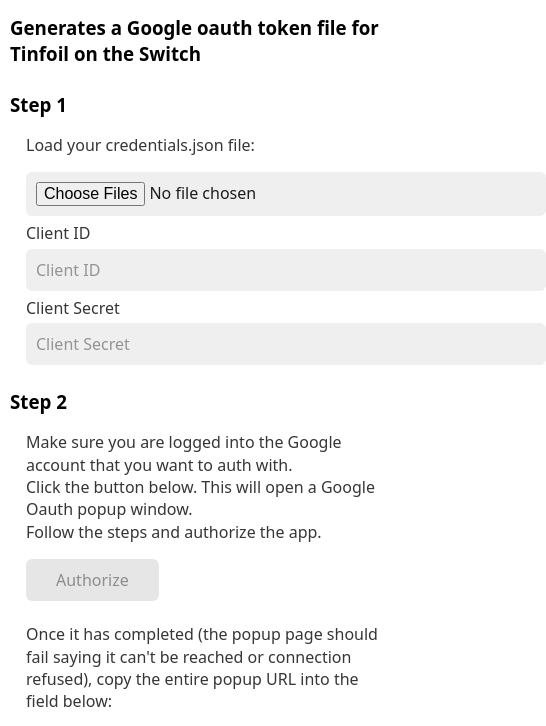
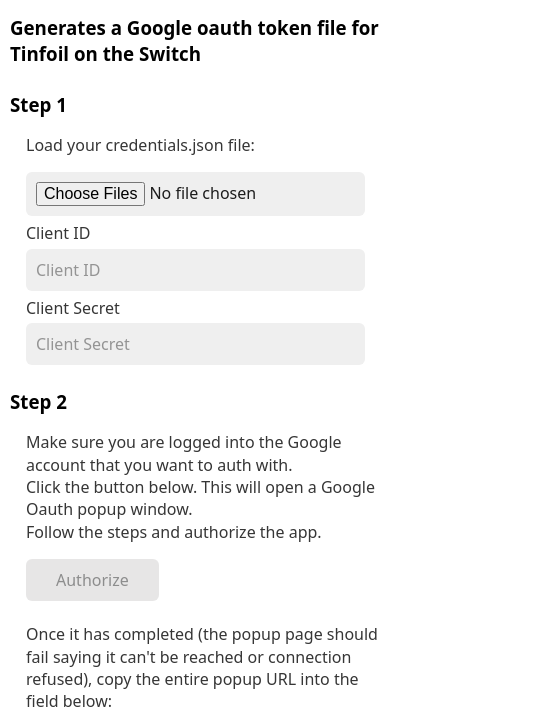
Before and after one commit to SphynxinatorX/freefoil, a plain HTML site: page index.html in a window 390 px wide. Shown: the part 114-840 px from the top of the page, 546 px wide, since content can reach past the window. Drawn offline with nearby package versions, Linux system fonts and the light colour scheme.

Commit message:
fix mobile field width

```diff
--- a/index.html
+++ b/index.html
@@ -90,7 +90,7 @@
 
 <style>
   input {
-    min-width: 500px;
+    min-width: 90%;
   }
   .svg {
     width: 50px;
```
